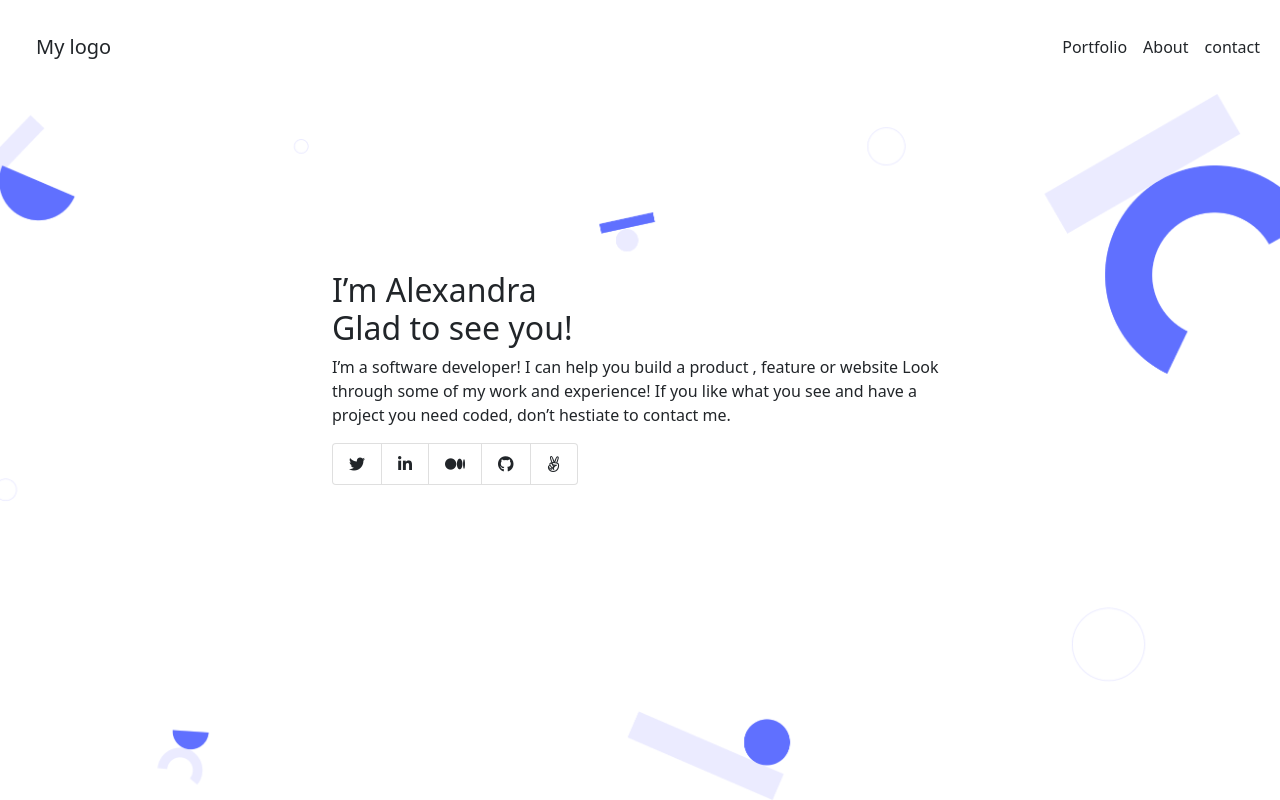
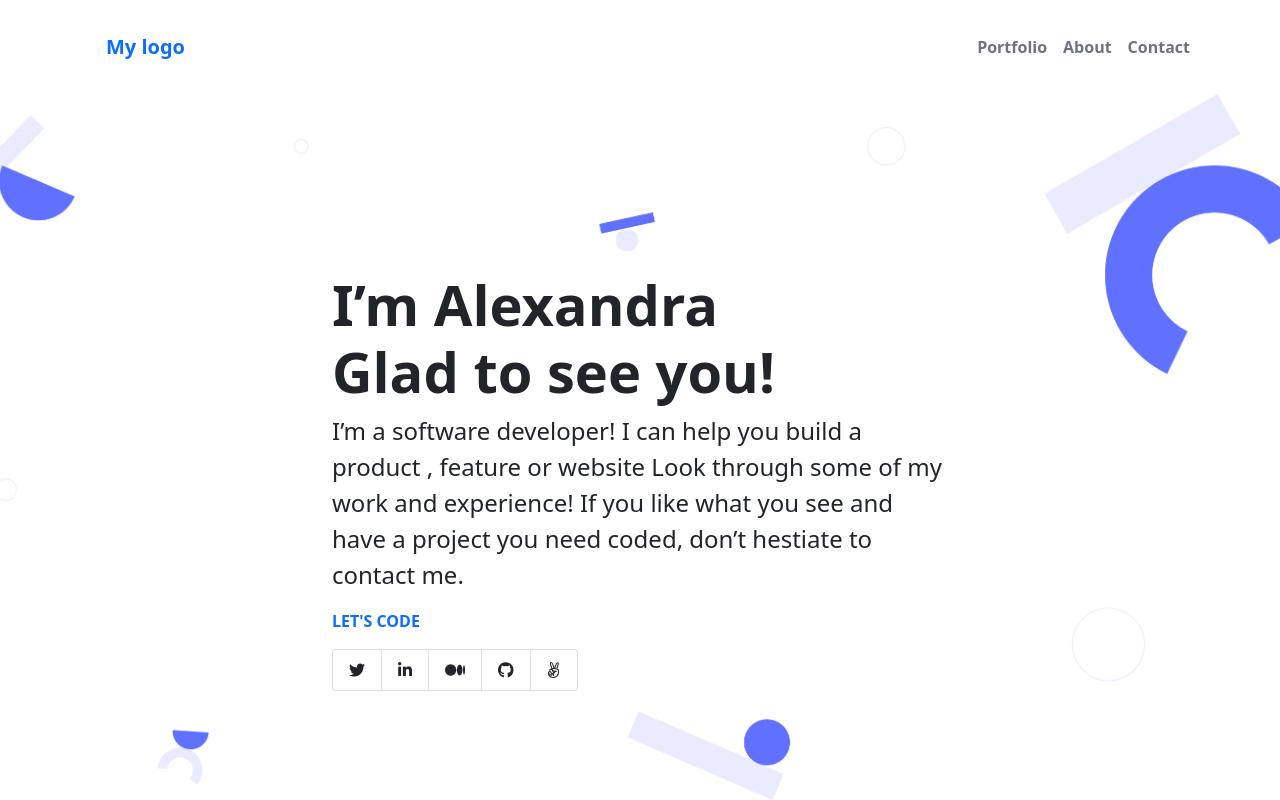
Before and after one commit to David-Lanzz/Bootstrap-Portfolio, a website: page index.html in a window 1280 px wide. Shown: the top 800 px of the page. Drawn offline with nearby package versions, Linux system fonts and the light colour scheme.

Commit message:
Add navigation container and Add Navigation bold and Display-4. Add H1 heading

```diff
--- a/index.html
+++ b/index.html
@@ -15,36 +15,37 @@
 
 <body>
   <!-- Navbar -->
+
+    <header>
         <nav class="navbar">
-            <div class="container-fluid">
-                <a class="navbar-brand p-4 text-dark" href="#">My logo</a>
+                 <div class="container">
+                     <a class="navbar-brand p-4 text-primary fw-bold" href="#">My logo</a>
                          <ul class="navbar-nav d-flex flex-row">
                              <li class="nav-item p-2">
-                            <a class="nav-link active text-dark" aria-current="page" href="#">Portfolio</a>
+                                 <a class="nav-link active text-secondary fw-bold" aria-current="page" href="#">Portfolio</a>
                              </li>
                              <li class="nav-item p-2">
-                            <a class="nav-link text-dark" href="#about-me">About</a>
+                                 <a class="nav-link text-secondary fw-bold" href="#about-me">About</a>
                              </li>
-                        <li class="nav-item p-2 text-dark">
-                            <a class="nav-link text-dark" href="#contact-me">contact</a>
+                             <li class="nav-item p-2">
+                                <a class="nav-link text-secondary fw-bold" href="#contactme">Contact</a>
                             </li>
                          </ul>
                    </div>
              </nav>
-
-         <header>
             <div class="headline row mx-auto d-flex align-content-center justify-content-center">
                 <!-- Headline -->
                 <div class=" col-lg-6 w-50 h-50">
-                    <h2 class="text-bold">I’m Alexandra <br>Glad to see you!</h2>
-                    <p>I’m a software developer! I can help you build a
+                    <h1 class="display-4 fw-bold">I’m Alexandra <br>Glad to see you!</h1>
+                    <p class="fs-4">I’m a software developer! I can help you build a
                          product , feature or website Look through some
                          of my work and experience! If you like what you
                           see and have a project you need coded, don’t
                           hestiate to contact me.
                         </p>
+                        <p class="text-uppercase fw-bold text-primary">Let's code</p>
                          <!-- Social links -->
-               <ul class="list-group list-group-horizontal">
+               <ul class="list-group list-group-horizontal border-0">
                     <li class="list-group-item">
                         <a class="text-dark" href="https://twitter.com/MusongAkeh" target="_blank"><i class="fab fa-twitter"></i></a>
                     </li>
```
Lines whose indentation alone changed are shown as unchanged.
